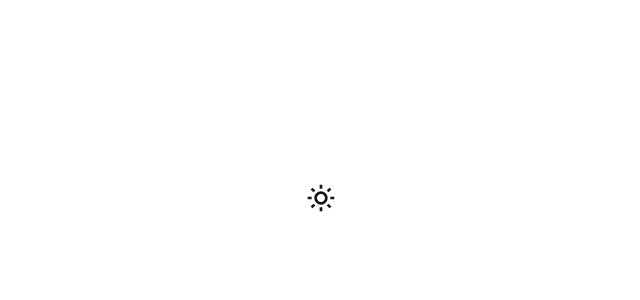
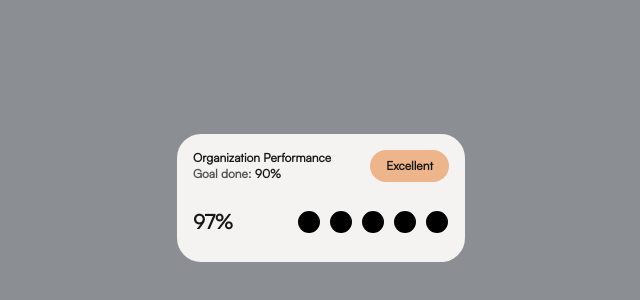
Before and after one commit to rishavvrajj/recreate, a Next.js app: page / in a window 1280 px wide. Shown: the part 202-502 px from the top of the page, without its empty margins (319-959 px from the left). Built offline with nearby package versions, Linux system fonts and the light colour scheme.

Commit message:
reverse(9th): reverse eng a card component

```diff
--- a/src/app/globals.css
+++ b/src/app/globals.css
@@ -5,16 +5,31 @@
 :root {
   --background: #ffffff;
   --foreground: #171717;
+  --card: #f5f5f5;
+  --card-border: #e5e5e5;
+  --muted: #737373;
+  --accent: #0a0a0a;
+  --accent-foreground: #fafafa;
 }
 
 .dark {
-  --background: var(--color-neutral-950);
-  --foreground: var(--color-neutral-50);
+  --background: #0a0a0a;
+  --foreground: #fafafa;
+  --card: #171717;
+  --card-border: #262626;
+  --muted: #a3a3a3;
+  --accent: #fafafa;
+  --accent-foreground: #0a0a0a;
 }
 
 @theme inline {
   --color-background: var(--background);
   --color-foreground: var(--foreground);
+  --color-card: var(--card);
+  --color-card-border: var(--card-border);
+  --color-muted: var(--muted);
+  --color-accent: var(--accent);
+  --color-accent-foreground: var(--accent-foreground);
   --font-sans: var(--font-geist-sans);
   --font-mono: var(--font-geist-mono);
 }
--- a/src/app/layout.tsx
+++ b/src/app/layout.tsx
@@ -33,7 +33,7 @@ export const metadata: Metadata = {
         url: "/openGraph.png",
         width: 1200,
         height: 630,
-        alt: "Rishav Raj — reverse‑engineering designs to learn",
+        alt: "rishav — reverse‑engineering designs to learn",
       },
     ],
   },
--- a/src/app/page.tsx
+++ b/src/app/page.tsx
@@ -2,6 +2,8 @@
 import { useTheme } from 'next-themes'
 import React, { useEffect, useState } from 'react'
 import { BiMoon, BiSun } from 'react-icons/bi'
+import { FaCircleDot } from 'react-icons/fa6';
+import { LuCircleDot } from 'react-icons/lu';
 
 export default function page() {
 
@@ -41,10 +43,25 @@ export default function page() {
   }
 
   return (
-    <div className='flex items-center justify-center min-h-screen w-full relative'>
-      <div onClick={SwitchTheme} className='p-4 rounded-xl cursor-pointer relative flex items-center justify-center hover:cursor-pointer hover:rotate-12 transition-transform duration-200'>
-        <BiSun className='absolute dark:scale-0 dark:rotate-45 inset-0 transition-all duration-300 w-8 h-8' />
-        <BiMoon className='absolute scale-0 dark:scale-100 inset-0 transition-all duration-300 w-8 h-8' />
+    <div className='flex flex-col gap-8 items-center justify-center min-h-screen w-full bg-[#8B8E93]'>
+      <div className='h-32 w-72 rounded-3xl bg-[#F4F3F1] p-4'>
+        <div className='h-1/2 w-full flex items-start justify-between'>
+          <div>
+            <h1 className='text-xs font-bold'>Organization Performance</h1>
+            <p className='text-xs font-bold'><span className='text-neutral-600'>Goal done:</span> 90%</p>
+          </div>
+          <div className='w-fit h-fit p-2 px-4 bg-[#EEB58B] font-bold rounded-4xl text-xs'>Excellent</div>
+        </div>
+        <div className='flex items-center justify-between h-1/2 w-full'>
+        <h1 className='text-xl font-extrabold'>97%</h1>
+        <p className='flex items-center justify-center gap-2'>
+          <LuCircleDot size={24} fill='black' className='text-black'/>
+          <LuCircleDot size={24} fill='black' className='text-black'/>
+          <LuCircleDot size={24} fill='black' className='text-black'/>
+          <LuCircleDot size={24} fill='black' className='text-black'/>
+          <LuCircleDot size={24} fill='black' className='text-black'/>
+        </p>
+        </div>
       </div>
     </div>
   )
--- /dev/null
+++ b/src/components/grid.tsx
@@ -0,0 +1,9 @@
+import React from 'react'
+
+export default function grid() {
+  return (
+    <div className=''>
+
+    </div>
+  )
+}
```
